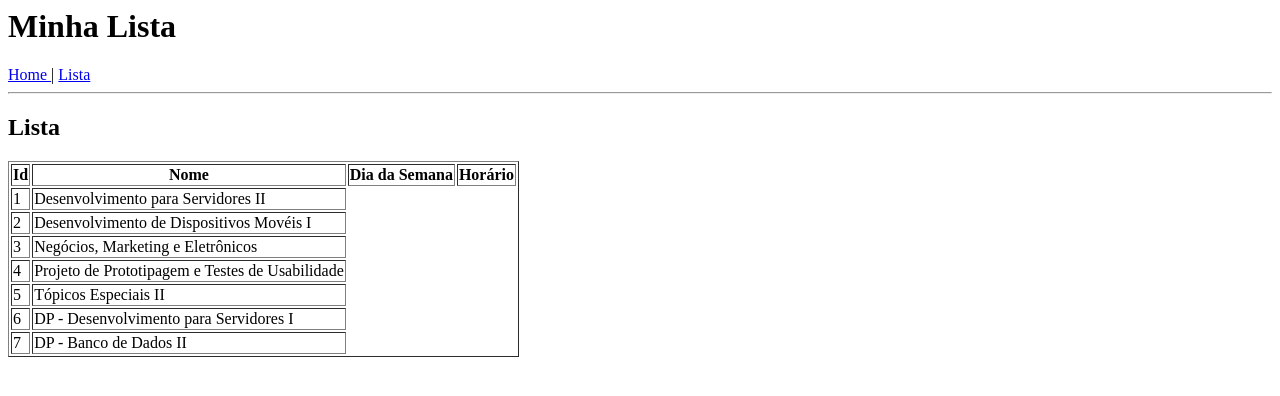
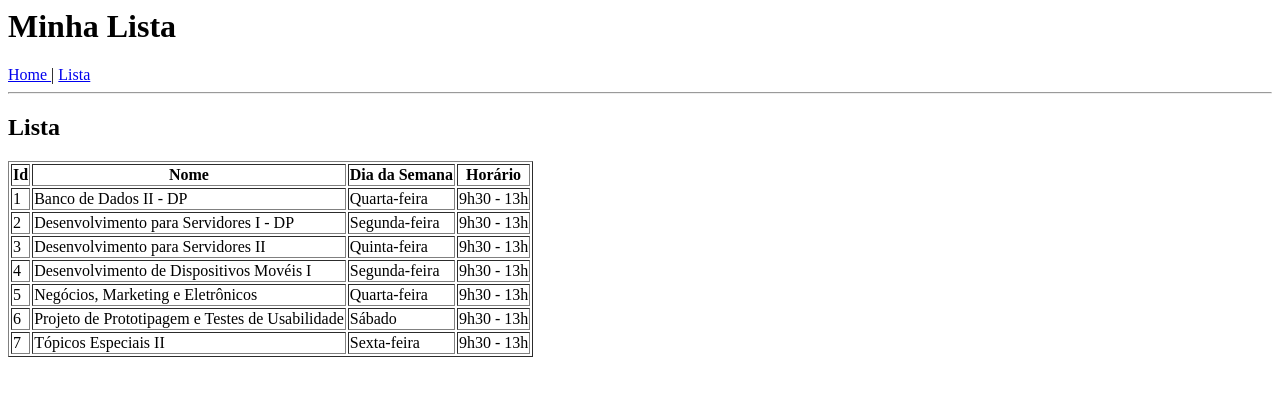
Before and after one commit to thayllaa/Aula05-Rotas_Parametrizadas, an Angular app: page /list in a window 1280 px wide. Shown: the top 396 px of the page. Built offline with nearby package versions, Linux system fonts and the light colour scheme.

Commit message:
2 files modified

```diff
--- a/src/app/list.ts
+++ b/src/app/list.ts
@@ -1,9 +1,9 @@
 export const listData = [
-  {id: 1, text: "Desenvolvimento para Servidores II"},
-  {id: 2, text: "Desenvolvimento de Dispositivos Movéis I"},
-  {id: 3, text: "Negócios, Marketing e Eletrônicos"},
-  {id: 4, text: "Projeto de Prototipagem e Testes de Usabilidade"},
-  {id: 5, text: "Tópicos Especiais II"},
-  {id: 6, text: "DP - Desenvolvimento para Servidores I"},
-  {id: 7, text: "DP - Banco de Dados II"},
+  {id: 1, text: "Banco de Dados II - DP", date: "Quarta-feira", hour: "9h30 - 13h"},
+  {id: 2, text: "Desenvolvimento para Servidores I - DP", date: "Segunda-feira", hour: "9h30 - 13h"},
+  {id: 3, text: "Desenvolvimento para Servidores II", date: "Quinta-feira", hour: "9h30 - 13h"},
+  {id: 4, text: "Desenvolvimento de Dispositivos Movéis I", date: "Segunda-feira", hour: "9h30 - 13h"},
+  {id: 5, text: "Negócios, Marketing e Eletrônicos", date: "Quarta-feira", hour: "9h30 - 13h"},
+  {id: 6, text: "Projeto de Prototipagem e Testes de Usabilidade", date: "Sábado", hour: "9h30 - 13h"},
+  {id: 7, text: "Tópicos Especiais II", date: "Sexta-feira", hour: "9h30 - 13h"}
 ]
--- a/src/app/list/list.component.html
+++ b/src/app/list/list.component.html
@@ -9,5 +9,7 @@
   <tr *ngFor="let item of list">
     <td> {{item.id}} </td>
     <td> {{item.text}} </td>
+    <td> {{item.date}} </td>
+    <td> {{item.hour}}</td>
   </tr>
 </table>
```
